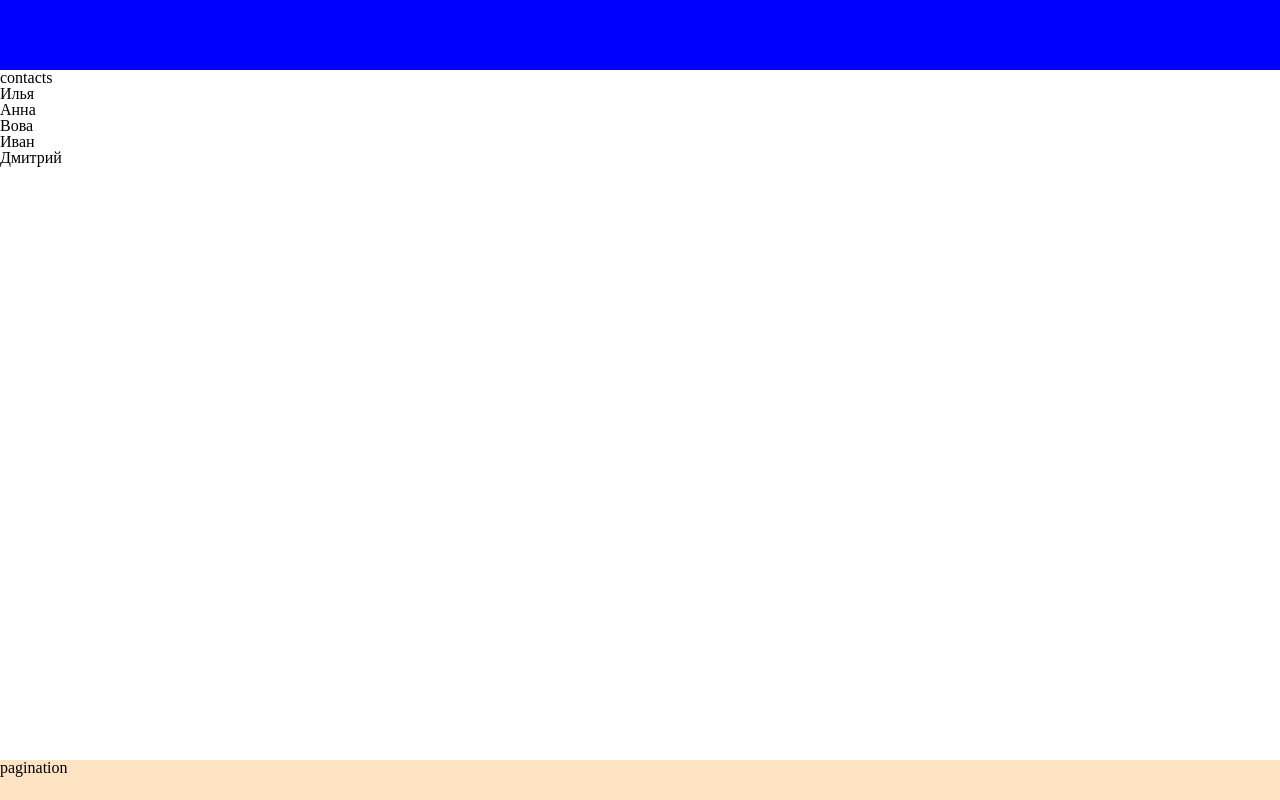
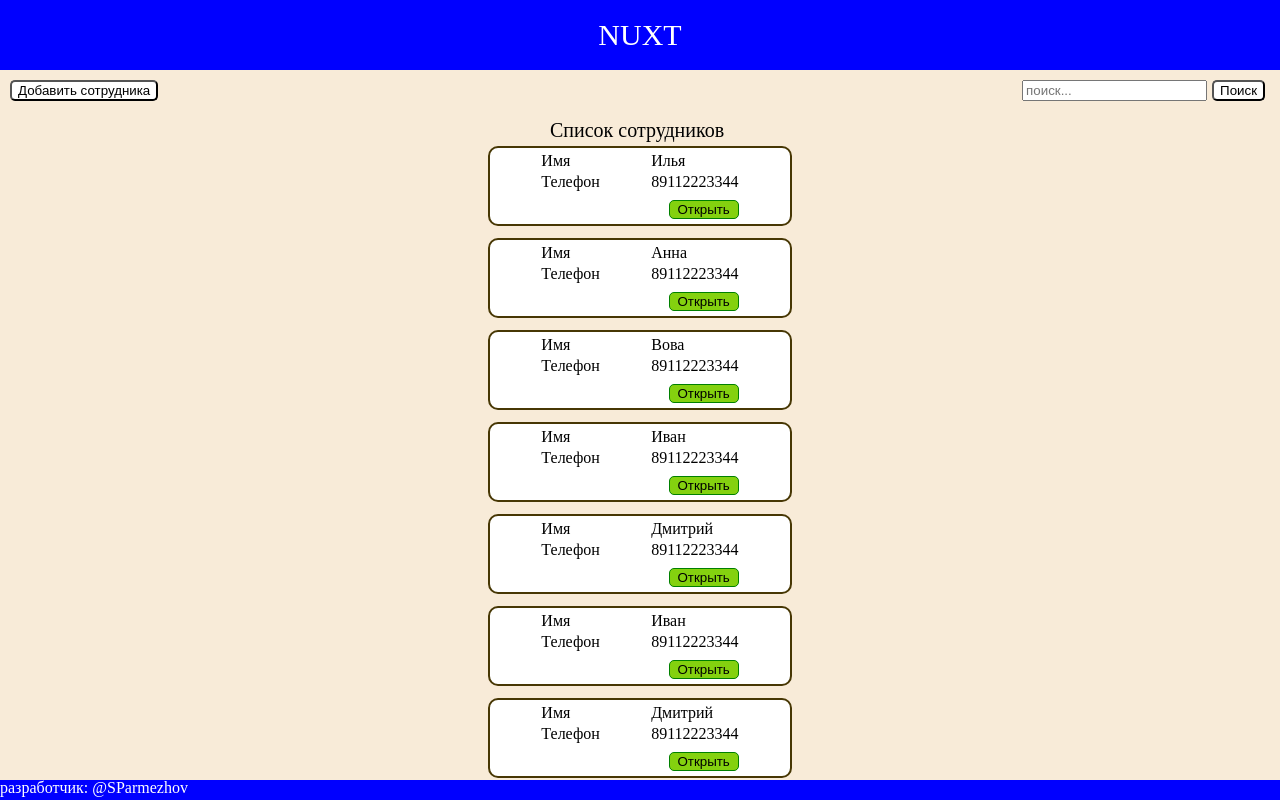
Before and after one commit to ParmezhovSergey/nuxt, a Nuxt app: page / in a window 1280 px wide. Built offline with nearby package versions, Linux system fonts and the light colour scheme.

Commit message:
список сотрудников

```diff
--- /dev/null
+++ b/components/UserFilter.vue
@@ -0,0 +1,49 @@
+<template>
+  <div class="page">
+    <div class="add">
+      <button class="addBtn">Добавить сотрудника</button>
+    </div>
+    <div class="search">
+      <input type="text" placeholder="поиск..." />
+      <button class="btn">Поиск</button>
+    </div>
+
+  </div>
+</template>
+
+<script setup lang="ts"></script>
+
+<style scoped>
+.page {
+    height: 40px;
+  display: flex;
+  align-items: center;
+  justify-content: space-between;
+}
+.search {
+  margin-right: 5px;
+}
+.btn {
+  margin-right: 10px;
+  margin-left: 5px;
+  background-color: white;
+  border-radius: 5px;
+}
+.btn:hover{
+    background-color: green;
+    color: white;
+}
+.add{
+    margin-left: 10px;
+
+}
+.addBtn{
+    background-color: white;
+    border-radius: 5px;
+}
+.addBtn:hover{
+    background-color: green;
+    color: white;
+}
+
+</style>
--- /dev/null
+++ b/components/UserItem.vue
@@ -0,0 +1,65 @@
+<template>
+  <div class="list">
+    <div class="users">
+      <div class="title">
+        <div class="text">Имя</div>
+        <div class="text">Телефон</div>
+      </div>
+
+      <div class="title">
+        <div class="user">{{ props.user.name }}</div>
+        <div class="user">{{ props.user.phone }}</div>
+        <div class="btn">
+          <button class="userBtn">Открыть</button>
+        </div>
+      </div>
+    </div>
+  </div>
+</template>
+<script setup lang="ts">
+interface Props {
+  user: IUser;
+}
+
+const props = defineProps<Props>();
+</script>
+<style scoped>
+.list {
+  padding-top: 6px;
+  padding-bottom: 6px;
+
+}
+.users {
+  width: 300px;
+  border: 2px solid rgb(71, 55, 4);
+  margin: 0 auto;
+  border-radius: 10px;
+  display: flex;
+  justify-content: space-evenly;
+  background-color: white;
+}
+.title {
+}
+.text {
+  margin-top: 5px;
+}
+.user {
+  margin-top: 5px;
+}
+.btn {
+  display: flex;
+  justify-content: flex-end;
+}
+.userBtn {
+  margin-top: 10px;
+  margin-bottom: 5px;
+  width: 70px;
+  background-color: rgb(132, 209, 15);
+  border-radius: 5px;
+  border: 1px solid green;
+}
+.userBtn:hover {
+  color: white;
+  background-color: green;
+}
+</style>
--- /dev/null
+++ b/components/UsersList.vue
@@ -0,0 +1,18 @@
+<template>
+  <div class="users">
+    <UserItem v-for="user in usersStore.users" :user="user" :key="user.id" />
+  </div>
+</template>
+
+<script setup lang="ts">
+const usersStore = useUsersStore();
+usersStore.fetchUsers();
+</script>
+
+<style scoped>
+.users {
+  height: calc(100vh - 160px);
+  overflow: auto;
+
+}
+</style>
--- a/layouts/default.vue
+++ b/layouts/default.vue
@@ -1,26 +1,30 @@
 <template>
   <header class="header">
+    <div>NUXT</div>
   </header>
   <main class="main">
     <slot />
   </main>
-  <footer class="footer">pagination</footer>
+  <footer class="footer">разработчик: @SParmezhov</footer>
 </template>
-<script setup lang="ts">
-
-</script>
+<script setup lang="ts"></script>
 
 <style scoped>
 .header {
   height: 70px;
   background-color: blue;
   color: white;
+  display: flex;
+  justify-content: center;
+  align-items: center;
+  font-size: 30px;
 }
 .main {
-  height: calc(100vh - 110px);
+  height: calc(100vh - 90px);
 }
 .footer {
-  height: 40px;
-  background-color: bisque;
+  height: 20px;
+  background-color: blue;
+  color: white;
 }
 </style>
--- a/pages/index.vue
+++ b/pages/index.vue
@@ -1,18 +1,33 @@
 <template>
-     <div>contacts</div>
-     <div v-for="user in usersStore.users" :key="user.id">{{ user.name }}</div>
+  <div class="page">
+    <UserFilter/>
+
+    <div class="title">Список сотрудников</div>
+
+    <UsersList />
+  </div>
 </template>
 
-<script setup >
+<script setup lang="ts">
 import { useUsersStore } from "../stores/usersStore";
 definePageMeta({
-    layout: 'default'
-})
+  layout: "default",
+});
 useSeoMeta({
-    title: "Список работников",
-    description: "Список работников"
-})
+  title: "Список работников",
+  description: "Список работников",
+});
+</script>
 
-const usersStore = useUsersStore();
-usersStore.fetchUsers()
-</script>
+<style scoped>
+.page {
+  background-color: rgb(248, 235, 216);
+
+}
+.title {
+  width: 180px;
+  font-size: 20px;
+  margin: 0 auto;
+  padding-top: 10px;
+}
+</style>
--- a/public/data.json
+++ b/public/data.json
@@ -3,32 +3,87 @@
       "id": 1,
       "name": "Илья",
       "age": 18,
-      "city": "Вологда"
+      "city": "Вологда",
+      "phone": 89112223344
     },
     {
       "id": 2,
       "name": "Анна",
       "age": 28,
-      "city": "Вологда"
+      "city": "Вологда",
+      "phone": 89112223344
     },
     {
       "id": 3,
       "name": "Вова",
       "age": 14,
-      "city": "Череповец"
+      "city": "Череповец",
+      "phone": 89112223344
     },
     {
       "id": 4,
       "name": "Иван",
       "age": 15,
-      "city": "Череповец"
+      "city": "Череповец",
+      "phone": 89112223344
     },
     {
       "id": 5,
       "name": "Дмитрий",
+      "age": 29,
+      "city": "Вологда",
+      "phone": 89112223344
+    },
+    {
+      "id": 6,
+      "name": "Иван",
       "age": 24,
-      "city": "Вологда"
+      "city": "Ярославль",
+      "phone": 89112223344
+    },
+    {
+      "id": 7,
+      "name": "Дмитрий",
+      "age": 28,
+      "city": "Ярославль",
+      "phone": 89112223344
+    },
+    {
+      "id": 8,
+      "name": "Анна",
+      "age": 22,
+      "city": "Ярославль",
+      "phone": 89112223344
+    },
+    {
+      "id": 9,
+      "name": "Илья",
+      "age": 24,
+      "city": "Вологда",
+      "phone": 89112223344
+    },
+    {
+      "id": 10,
+      "name": "Дмитрий",
+      "age": 21,
+      "city": "Череповец",
+      "phone": 89112223344
+    },
+    {
+      "id": 11,
+      "name": "Анна",
+      "age": 23,
+      "city": "Ярославль",
+      "phone": 89112223344
+    },
+    {
+      "id": 12,
+      "name": "Илья",
+      "age": 25,
+      "city": "Череповец",
+      "phone": 89112223344
     }
+
   ]
 
 }
--- a/stores/usersStore.js
+++ b/stores/usersStore.ts
@@ -1,12 +1,13 @@
 import { defineStore } from "pinia";
 import { getUsers } from "./api";
 
-// export interface IUser {
-//   id: number;
-//   name: string;
-//   age: number | null;
-//   city: string;
-// }
+export interface IUser {
+  id: number;
+  name: string;
+  age: number | null;
+  city: string;
+  phone: number
+}
 
 // interface IAuth {
 //   login: string;
@@ -23,7 +24,7 @@
 
 export const useUsersStore = defineStore("usersStore", {
   state: () => ({
-    users: [],
+    users: [] as IUser[]
   }),
 
   getters: {},
```
Also changed, not shown: package.json (line endings or trailing spaces).
